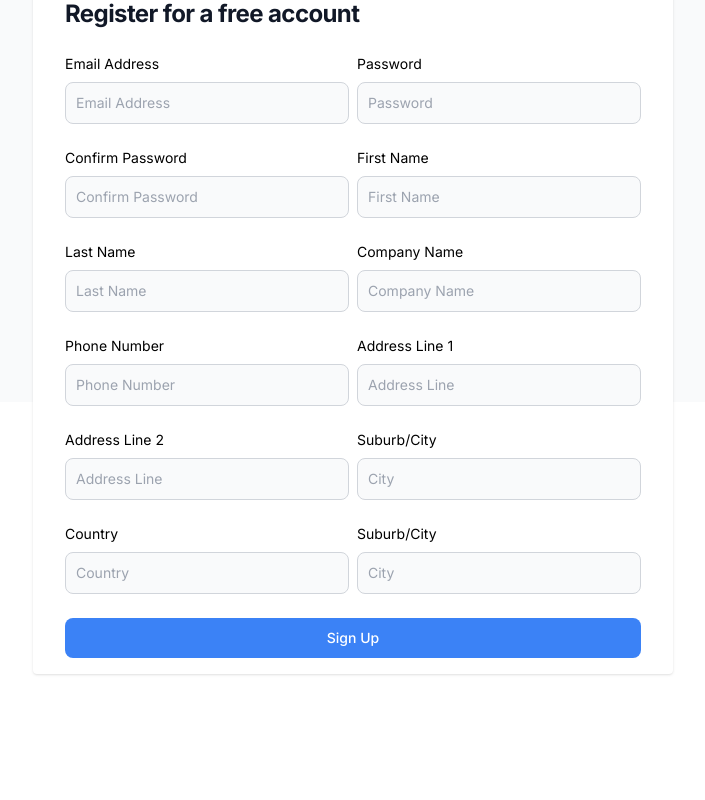
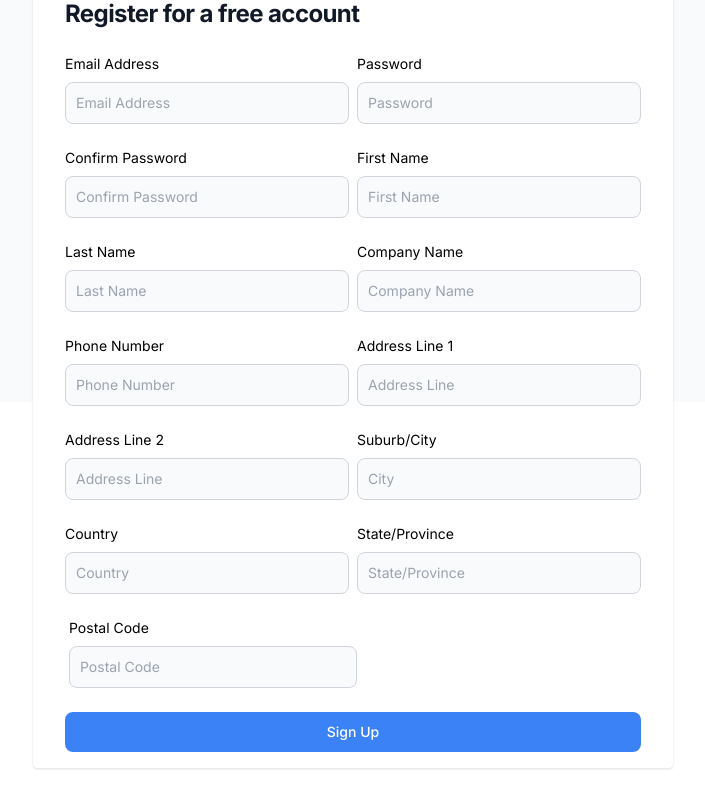
Before and after one commit to babubicsglobal/demo-ecom-v3, a Next.js app: page /register in a window 1280 px wide. Shown: the part 482-1282 px from the top of the page, without its empty margins (287-992 px from the left). Before the commit the page ends 1188 px from the top, so only its background shows below. Built offline with nearby package versions, Linux system fonts and the light colour scheme.

Commit message:
Register Functions added

```diff
--- a/app/login/page.js
+++ b/app/login/page.js
@@ -4,26 +4,25 @@ import { useEffect, useState } from "react";
 import { useForm } from "react-hook-form";
 import Link from "next/link";
 import axios from "axios";
+import { useRouter } from "next/navigation";
 
 function Login() {
   const [commerceData, setCommerceData] = useState([]);
-
-  const user = {
-    email: "babunov1992@gmail.com",
-    password: "Global@321",
-    channel_id: 1,
-  };
-
-  //   const getBigcomProducts = async () => {
-  //     const result = await axios.post("api/users", user);
-  //     console.log("bigcommerce products", result);
-  //     setCommerceData(result.data.data);
-  //   };
-
-  const onSubmit = async () => {
+  const router = useRouter();
+  const onSubmit = async (data) => {
+    // console.log("data",data);
+    const email = data.username;
+    const password = data.password;
+    const user = { email, password, channel_id: 1 };
+    // console.log("user data",user);
     const result = await axios.post("api/users", user);
-    console.log("bigcommerce products", result.data);
-    //setCommerceData(result.data.data);
+    if (result.data.is_valid === true) {
+      console.log("Success");
+      router.push("/");
+    } else {
+      console.log("Failier");
+    }
+    console.log("User Validation Response ", result.data.is_valid);
   };
 
   const {
--- a/app/register/page.js
+++ b/app/register/page.js
@@ -6,19 +6,20 @@ import Link from "next/link";
 import axios from "axios";
 
 const Register = () => {
-  const user = {
+  const RegisterUser = [
+    {
       email: "vijaykanth@gmail.com",
-    first_name: "string",
-    last_name: "string",
-    company: "string",
-    phone: "string",
-    notes: "string",
-    tax_exempt_category: "string",
+      first_name: "vijay",
+      last_name: "kanth",
+      company: "biz",
+      phone: "",
+      notes: "",
+      tax_exempt_category: "",
       customer_group_id: 0,
       addresses: [
         {
-        address1: "Addr 1",
-        address2: "",
+          address1: "chennai",
+          address2: "velachry",
           address_type: "residential",
           city: "San Francisco",
           company: "History",
@@ -31,16 +32,20 @@ const Register = () => {
           form_fields: [{ name: "test", value: "test" }],
         },
       ],
-    authentication: { force_password_reset: true, new_password: "string123" },
+      authentication: {
+        force_password_reset: true,
+        new_password: "Global@123",
+      },
       accepts_product_review_abandoned_cart_emails: true,
       store_credit_amounts: [{ amount: 43.15 }],
       origin_channel_id: 1,
       channel_ids: [1],
       form_fields: [{ name: "test", value: "test" }],
-  };
+    },
+  ];
 
   const onSubmit = async () => {
-    const result = await axios.post("api/register", user);
+    const result = await axios.post("api/register", RegisterUser);
     console.log("result", result.data);
     //setCommerceData(result.data.data);
   };
@@ -247,13 +252,29 @@ const Register = () => {
                     className="block text-grey-darker text-sm mb-2"
                     htmlFor="FormField_12_input"
                   >
-                    Suburb/City
+                    State/Province
                   </label>
                   <input
                     className="bg-gray-50 border border-gray-300 text-gray-900 sm:text-sm rounded-lg focus:ring-primary-600 focus:border-primary-600 block w-full p-2.5 dark:bg-gray-700 dark:border-gray-600 dark:placeholder-gray-400 dark:text-white dark:focus:ring-blue-500 dark:focus:border-blue-500"
                     id="FormField_12_input"
                     type="text"
-                    placeholder="City"
+                    placeholder="State/Province"
+                  />
+                </div>
+              </div>
+              <div className="flex mb-4">
+                <div className="w-1/2 ml-1">
+                  <label
+                    className="block text-grey-darker text-sm mb-2"
+                    htmlFor="FormField_13_input"
+                  >
+                    Postal Code
+                  </label>
+                  <input
+                    className="bg-gray-50 border border-gray-300 text-gray-900 sm:text-sm rounded-lg focus:ring-primary-600 focus:border-primary-600 block w-full p-2.5 dark:bg-gray-700 dark:border-gray-600 dark:placeholder-gray-400 dark:text-white dark:focus:ring-blue-500 dark:focus:border-blue-500"
+                    id="FormField_13_input"
+                    type="text"
+                    placeholder="Postal Code"
                   />
                 </div>
               </div>
```
Lines whose indentation alone changed are shown as unchanged.
